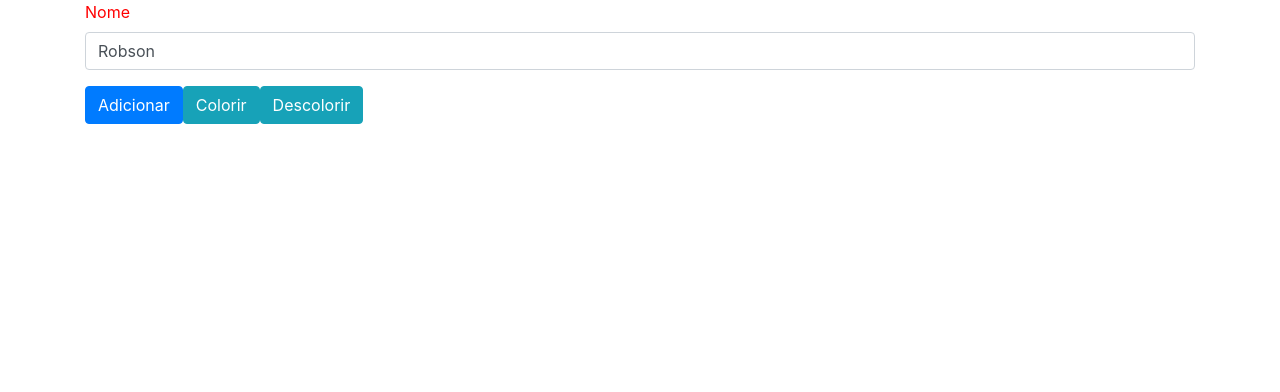
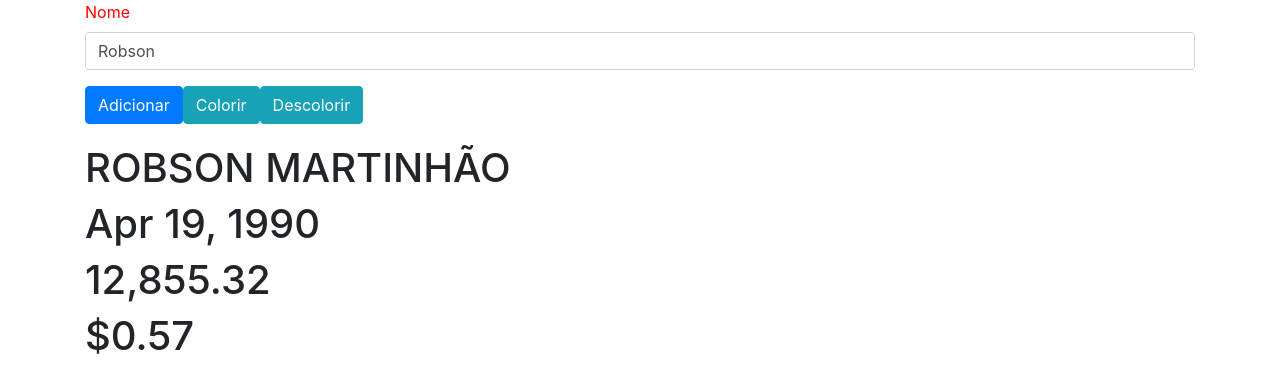
Before and after one commit to robmartinhao/algaworks-fsa-fundamentos-angular, an Angular app: page / in a window 1280 px wide. Shown: the top 392 px of the page. Built offline with nearby package versions, Linux system fonts and the light colour scheme.

Commit message:
11.6. Conhecendo e usando pipes

```diff
--- a/src/app/app.component.html
+++ b/src/app/app.component.html
@@ -7,3 +7,11 @@
     </div>
   </div>
 </div>
+
+
+<div class="container">
+  <h1>{{ nome | uppercase }}</h1>
+  <h1>{{ dataAniversario | date }}</h1>
+  <h1>{{ preco | number }}</h1>
+  <h1>{{ troco | currency }}</h1>
+</div>
--- a/src/app/app.component.ts
+++ b/src/app/app.component.ts
@@ -12,4 +12,10 @@ export class AppComponent {
     this.funcionarios.push(funcionario);
   }
 
+
+  nome = "Robson Martinhão";
+  dataAniversario = new Date(1990, 3, 19);
+  preco = 12855.32;
+  troco = 0.57392;
+
 }
```
